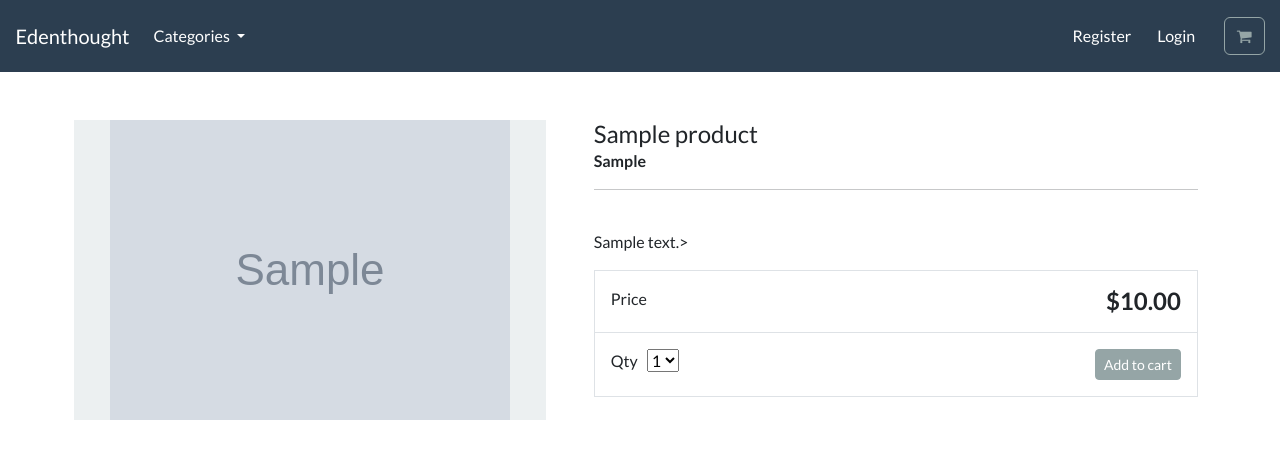
After one commit to tobiolusa/ecommerce, a Django app: a page that uses storeapp/templates/storeapp/product-info.html in a window 1280 px wide. The commit adds this page. Shown: the top 459 px of the page. Run offline with Django 4.2, Linux system fonts and the light colour scheme; tables that the repository leaves empty hold one stand-in row (values such as "Sample post"); grey boxes marked "Sample" are stand-in pictures; some libraries are stand-ins or nearby versions.

Commit message:
Product infomation page created

```diff
--- a/storeapp/models.py
+++ b/storeapp/models.py
@@ -1,6 +1,5 @@
 from django.db import models
-
-# Create your models here.
+from django.urls import reverse
 
 class Category(models.Model):
     name = models.CharField(max_length=200, db_index=True)
@@ -11,6 +10,9 @@ class Category(models.Model):
 
     def __str__(self):
         return self.name
+
+    def get_absolute_url(self):
+        return reverse('list-category', args=[self.slug])
 
 class Product(models.Model):
     category = models.ForeignKey("Category", related_name='product', on_delete=models.CASCADE, null=True)
@@ -25,3 +27,6 @@ class Product(models.Model):
             verbose_name_plural = 'products'
     def __str__(self):
         return self.title
+
+    def get_absolute_url(self):
+        return reverse('product-info', args=[self.slug])
--- /dev/null
+++ b/storeapp/templates/storeapp/product-info.html
@@ -0,0 +1,99 @@
+
+{% extends "./base.html" %}
+
+{% load static %}
+
+{% block content %}
+
+<div class="container">
+
+    <main class="pt-5">
+
+        <div class="row g-3">
+
+            <div class="col-md-5 col-lg-5 order-md-first bg-light">
+
+                <img class="img-fluid mx-auto d-block" alt="Responsive image" src="{{ product.image.url}}">
+            </div>
+
+            <div class="col-md-7 col-lg-7 ps-md-3 ps-lg-5">
+
+                <h1 class="mb-0 h4"> {{ product.title }}<!-- Product title -->  </h1>
+
+                <strong> {{ product.brand }}<!-- Product brand --> </strong>
+
+
+                <hr>
+
+                <br>
+
+
+                <p> {{product.description}}> </p>
+
+                <div class="border">
+
+                    <div class="col border-bottom">
+
+                        <div class="row p-3">
+
+                            <div class="col-6"> Price </div>
+
+                            <div class="col-6 text-end"><span class="h4 fw-bold">${{product.price}} </span></div>
+
+                        </div>
+
+                    </div>
+
+                    <div class="col">
+
+                        <div class="row p-3">
+
+                            <div class="col-6">
+
+
+                                <label for="select">Qty</label>
+
+                                &nbsp;
+
+                                <select id="select">
+
+                                    <option value="1">1</option>
+
+                                    <option value="2">2</option>
+
+                                    <option value="3">3</option>
+
+                                    <option value="4">4</option>
+
+                                </select>
+
+                            </div>
+
+                            <div class="col-6 text-end">
+
+                                <button type="button" id="add-button" value="" class="btn btn-secondary btn-sm">
+
+                                Add to cart
+
+                                </button>
+
+
+                            </div>
+
+                        </div>
+
+                    </div>
+
+                </div>
+
+            </div>
+
+        </div>
+
+    </main>
+
+    <br>
+
+</div>
+
+{% endblock %}
--- a/storeapp/templates/storeapp/store.html
+++ b/storeapp/templates/storeapp/store.html
@@ -65,7 +65,7 @@
             <img class="img-fluid" alt="Responsive image" src="{{product.image.url}}">
             <div class="card-body">
               <p class="card-text">
-                <a class="text-info text-decoration-none" href="">{{product.title | capfirst}}</a>
+                <a class="text-info text-decoration-none" href="{{ product.get_absolute_url }}">{{product.title | capfirst}}</a>
               </p>
               <div class="d-flex justify-content-between align-items-center">
                 <h5> $ {{product.price}}</h5>
--- a/storeapp/urls.py
+++ b/storeapp/urls.py
@@ -4,4 +4,5 @@ from . import views
 
 urlpatterns = [
     path('', views.store, name="store"),
+    path('products/<slug:slug>/', views.product_info, name="product-info"),
 ]
--- a/storeapp/views.py
+++ b/storeapp/views.py
@@ -1,5 +1,6 @@
 from django.shortcuts import render
 from .models import Category, Product
+from django.shortcuts import get_object_or_404
 
 def store(request):
     all_products = Product.objects.all()
@@ -9,3 +10,9 @@ def store(request):
 def categories(request):
     all_categories = Category.objects.all()
     return {'all_categories': all_categories}
+
+def product_info(request, slug):
+    product = get_object_or_404(Product, slug=slug)
+    context = {'product': product}
+
+    return render(request, 'storeapp/product-info.html', context)
```
Also changed, not shown: 3 other files.
